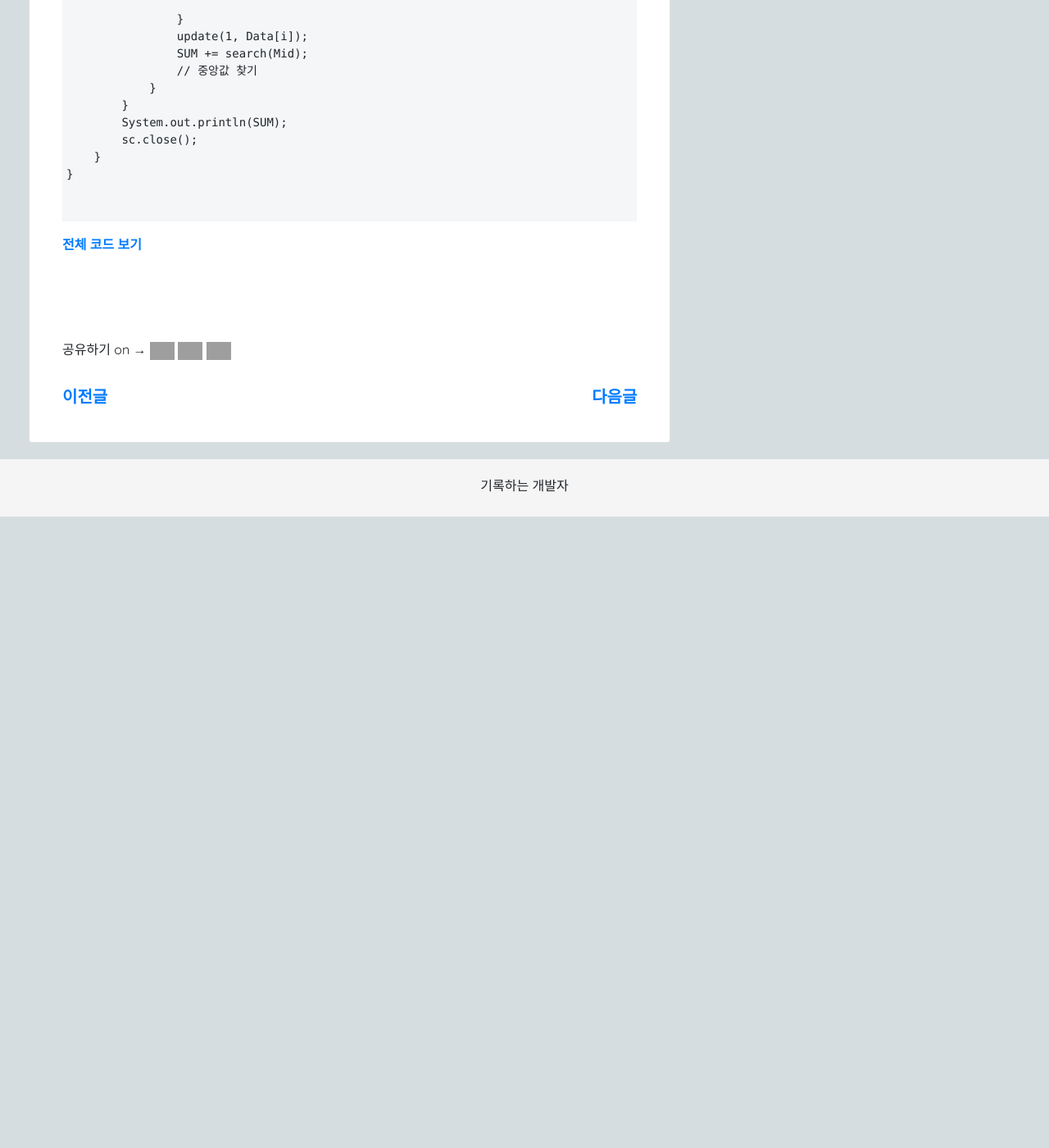
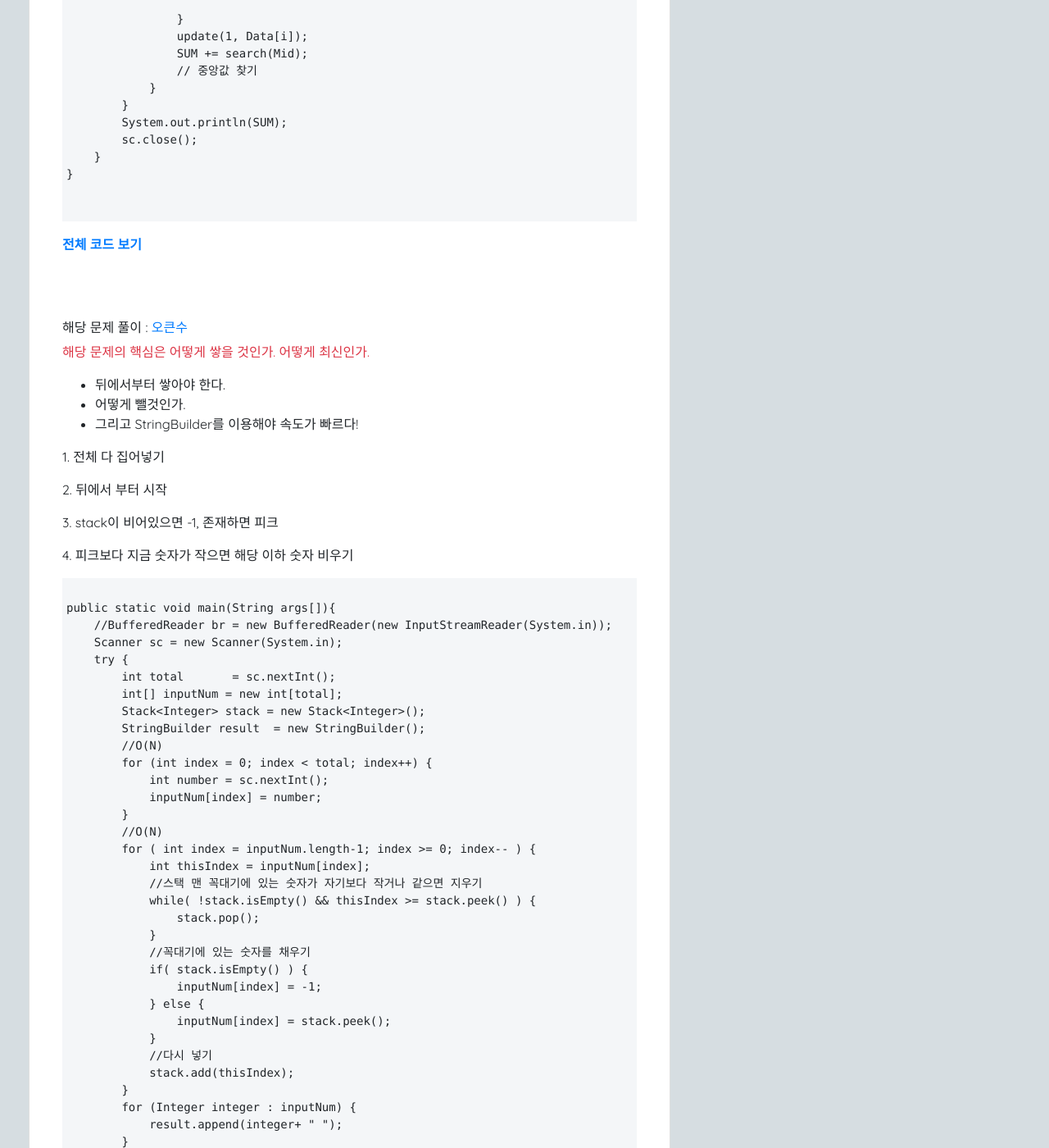
Before and after one commit to 7271kim/7271kim.github.com, a Jekyll site: the page built from _posts/algorithm/2019-08-15-algorithm-5.md, in a window 1280 px wide and 1400 px high, scrolled down 4687 px. Shown: the whole window at 82% size. Built offline with Jekyll 4.4.1, drawn with Linux system fonts in a browser that asks for light colours; nearby versions of some CDN libraries; a script that is not in the unit is left out; comment, search, counter and statistics services are not loaded; before the commit the page ends 5317 px from its top, so only the background shows below that; some of the changed text lies outside the part shown; grey boxes are pictures that could not be loaded.

Commit message:
[2019.08.26]  - 오큰수 추카

```diff
--- a/_posts/algorithm/2019-08-15-algorithm-5.md
+++ b/_posts/algorithm/2019-08-15-algorithm-5.md
@@ -219,3 +219,58 @@ public class Main {
 <p class="bold-text"><a href="https://github.com/7271kim/Single_JAVA_Project/blob/master/src/algorithm/dataStructure/Mid.java" target="_blank">전체 코드 보기</a></p>
 <br/>
 <br/>
+
+###### 해당 문제 풀이 : <a href="https://www.acmicpc.net/problem/17298" target="_blank"> 오큰수 </a>
+<p class="text-danger">해당 문제의 핵심은 어떻게 쌓을 것인가. 어떻게 최신인가.</p>
+ - 뒤에서부터 쌓아야 한다.
+ - 어떻게 뺄것인가.
+ - 그리고 StringBuilder를 이용해야 속도가 빠르다!
+<p>1. 전체 다 집어넣기</p>
+<p>2. 뒤에서 부터 시작</p>
+<p>3. stack이 비어있으면 -1, 존재하면 피크</p>
+<p>4. 피크보다 지금 숫자가 작으면 해당 이하 숫자 비우기</p>
+<pre>
+{% raw %}
+public static void main(String args[]){
+    //BufferedReader br = new BufferedReader(new InputStreamReader(System.in));
+    Scanner sc = new Scanner(System.in);
+    try {
+        int total       = sc.nextInt();
+        int[] inputNum = new int[total];
+        Stack&lt;Integer> stack = new Stack&lt;Integer>();
+        StringBuilder result  = new StringBuilder();
+        //O(N)
+        for (int index = 0; index &lt; total; index++) {
+            int number = sc.nextInt();
+            inputNum[index] = number;
+        }
+        //O(N)
+        for ( int index = inputNum.length-1; index >= 0; index-- ) {
+            int thisIndex = inputNum[index];
+            //스택 맨 꼭대기에 있는 숫자가 자기보다 작거나 같으면 지우기
+            while( !stack.isEmpty() && thisIndex >= stack.peek() ) {
+                stack.pop();
+            }
+            //꼭대기에 있는 숫자를 채우기
+            if( stack.isEmpty() ) {
+                inputNum[index] = -1;
+            } else {
+                inputNum[index] = stack.peek();
+            }
+            //다시 넣기
+            stack.add(thisIndex);
+        }
+        for (Integer integer : inputNum) {
+            result.append(integer+ " ");
+        }
+        System.out.println(result);
+
+    } catch (Exception e) {
+        System.out.println(e);
+    }
+}
+{% endraw %}
+</pre>
+<p class="bold-text"><a href="https://github.com/7271kim/Single_JAVA_Project/blob/master/src/algorithm/dataStructure/OBig17298.java" target="_blank">전체 코드 보기</a></p>
+<br/>
+<br/>
```
